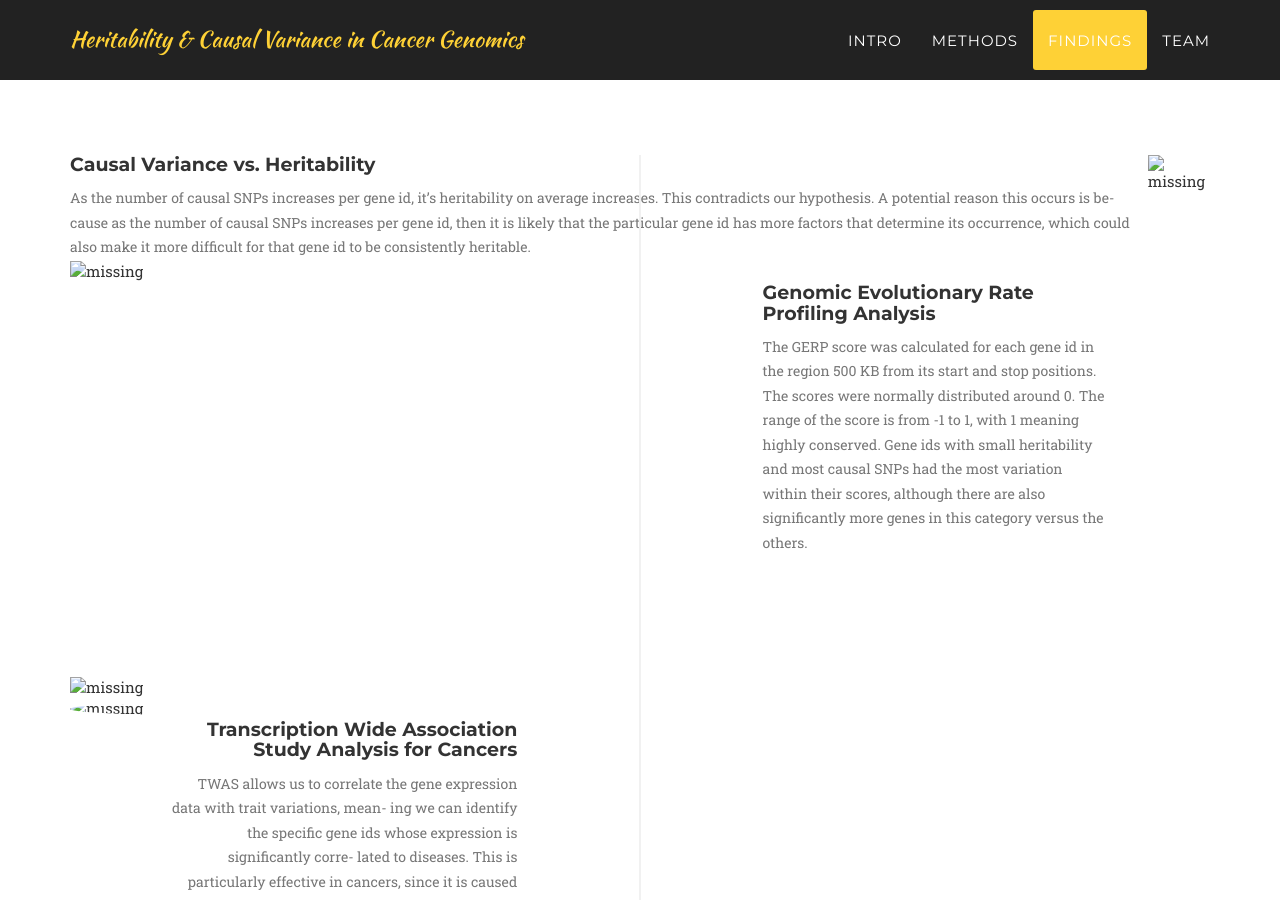
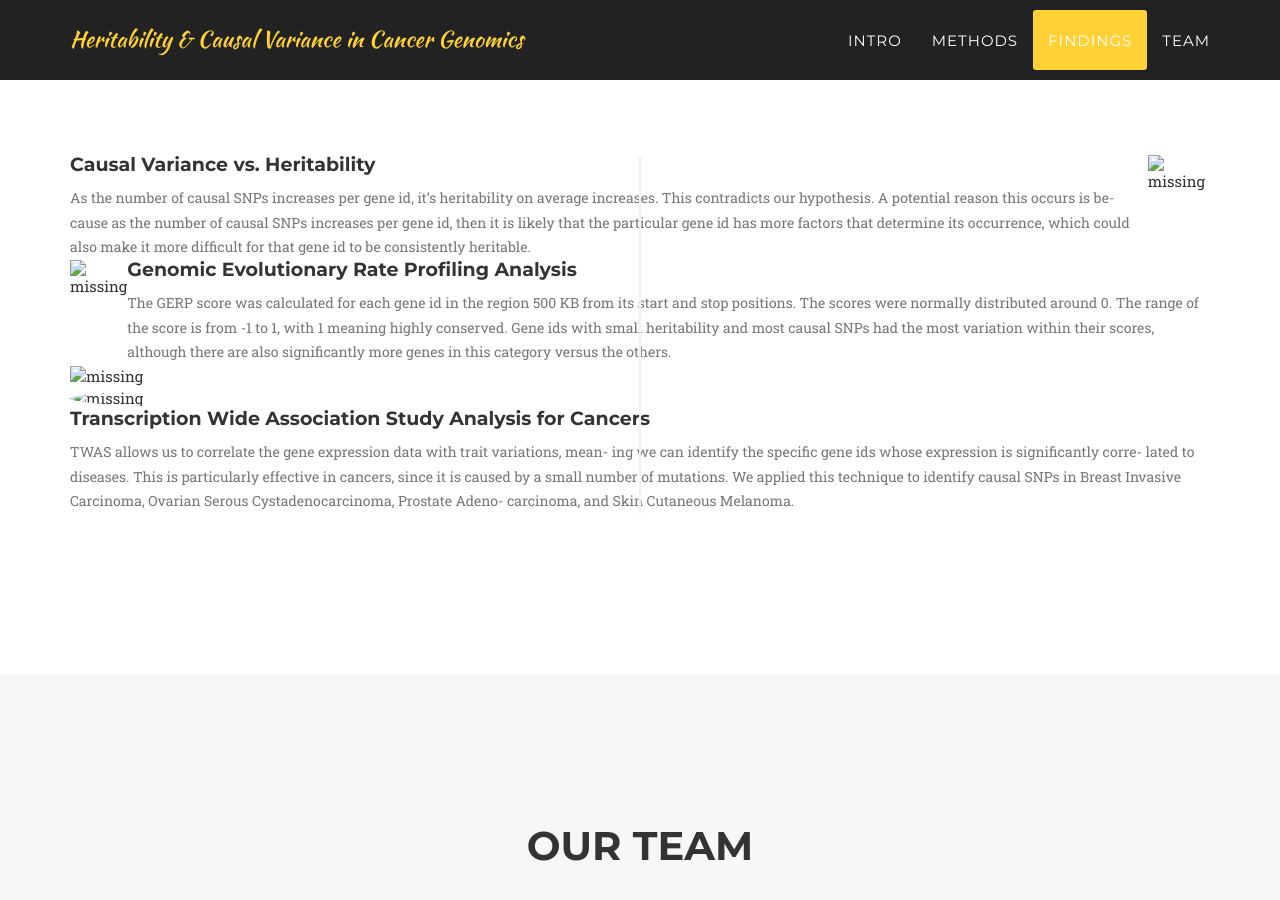
Before and after one commit to AntonBeliakovUCSD/Capstone, a Jekyll site: the page built from _posts/2014-07-16-project-3.markdown, in a window 1280 px wide and 900 px high, scrolled down 2499 px. Built offline with Jekyll 4.4.1, drawn with Linux system fonts in a browser that asks for light colours; some web fonts are replaced.

Commit message:
findings update

```diff
--- a/_includes/findings.html
+++ b/_includes/findings.html
@@ -10,6 +10,7 @@
             <div class="row">
                 <div class="col-lg-12">
                     <ul class="timeline">
+
                             <div class="timeline-panel">
                                 <div style="display: flex; margin-right: 5px">
                                     <div class="timeline-body">
@@ -22,21 +23,23 @@
                                             particular gene id has more factors that determine its occurrence, which could also
                                             make it more difficult for that gene id to be consistently heritable.</p>
                                     </div>
+
                                     <div>
                                         <img src="img/findings/linear.png" alt="missing" style="width: 500px">
                                     </div>
                                 </div>
                             </div>
 
-                        <li class="timeline-inverted">
+                            <div class="timeline-panel">
+                                <div style="display: flex; margin-right: 5px">
                                     <div>
-                                <img src="img/findings/gerp_cat.png" alt="missing">
+                                        <img src="img/findings/gerp_cat.png" alt="missing" style="width: 500px">
                                     </div>
-                            <div class="timeline-panel">
+
+                                    <div class="timeline-body">
                                         <div class="timeline-heading">
                                             <h4 class="subheading">Genomic Evolutionary Rate Profiling Analysis</h4>
                                         </div>
-                                <div class="timeline-body">
                                         <p class="text-muted">The GERP score was calculated for each gene id in the region 500 KB from its
                                             start and stop positions. The scores were normally distributed around 0. The
                                             range of the score is from -1 to 1, with 1 meaning highly conserved. Gene ids with
@@ -47,12 +50,13 @@
 
                                     </div>
                                 </div>
-                        </li>
-                        <li>
+                            </div>
+
+
                             <div>
-                                <img src="img/findings/Manhattan_prostate_cancer.png" alt="missing">
+                                <img src="img/findings/Manhattan_prostate_cancer.png" alt="missing" style="width: 500px">
                                 <!--class="img-circle img-responsive" -->
-                                <img class="img-circle img-responsive" src="img/findings/Manhattan_ovarian_cancer.png" alt="missing">
+                                <img class="img-circle img-responsive" src="img/findings/Manhattan_ovarian_cancer.png" alt="missing" style="width: 500px">
                             </div>
                             <div class="timeline-panel">
                                 <div class="timeline-heading">
@@ -67,7 +71,7 @@
                                         carcinoma, and Skin Cutaneous Melanoma.</p>
                                 </div>
                             </div>
-                        </li>
+
                         <!-- Use this circle elsewhere
                         <li class="timeline-inverted">
                             <div class="timeline-image">
```
Lines whose indentation alone changed are shown as unchanged.
